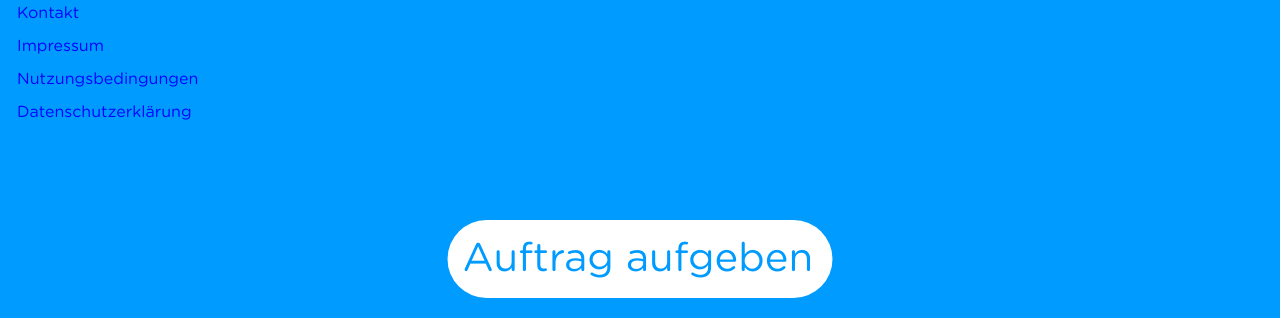
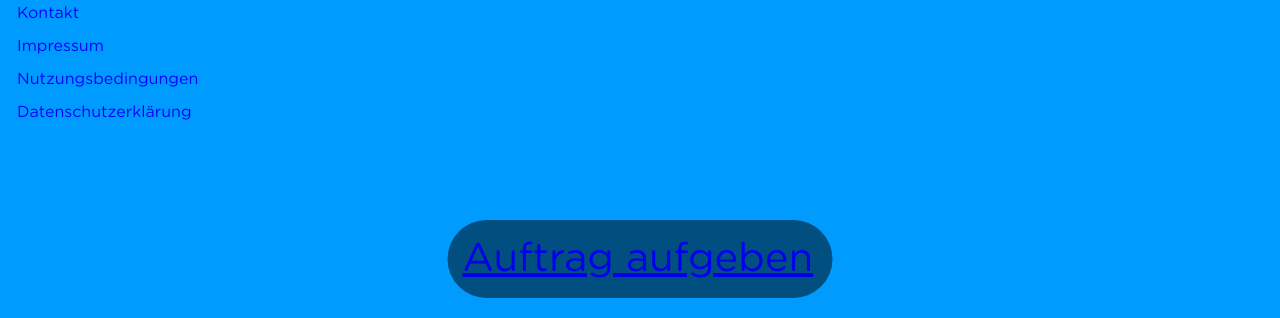
Before and after one commit to Super-Service-ELF/super-service-elf.github.io, a plain HTML site: page index.html in a window 1280 px wide. Shown: the part 482-800 px from the top of the page. Drawn offline with Linux system fonts and the light colour scheme.

Commit message:
Rename ID "auftrag-button" to general ID "button"

```diff
--- a/content/header.html
+++ b/content/header.html
@@ -17,4 +17,4 @@
     <rect y="45" width="100" height="10"></rect>
     <rect y="72.5" width="100" height="10"></rect>
 </svg>
-<a id="auftrag-button" class = "link" href="/auftrag/">Auftrag aufgeben</a>
+<a id="button" class = "link" href="/auftrag/">Auftrag aufgeben</a>
--- a/index.css
+++ b/index.css
@@ -106,10 +106,8 @@ nav a {
 	color: #ffffff;
 }
 
-#auftrag-button {
-	color: #009bff;
-	background-color: #0000ff;
-	text-decoration: none;
+#button {
+	background-color: #004f80;
 	border-radius: 40px;
 	padding: 15px;
 	font-size: 40px;
@@ -184,10 +182,7 @@ footer a {
 		transition: 0.2s;
 	}
 
-	#auftrag-button {
-		color: #009bff;
-		background-color: white;
-		text-decoration: none;
+	#button {
 		height: fit-content;
 		width: 355px;
 		border-radius: 40px;
@@ -199,9 +194,6 @@ footer a {
 		left: 50%;
 		transform: translateX(-50%);
 		z-index: 100;
-	}
-	#auftrag-button:hover {
-		color: blue;
 	}
 	#mobile-menu-button {
 		display: block;
```
